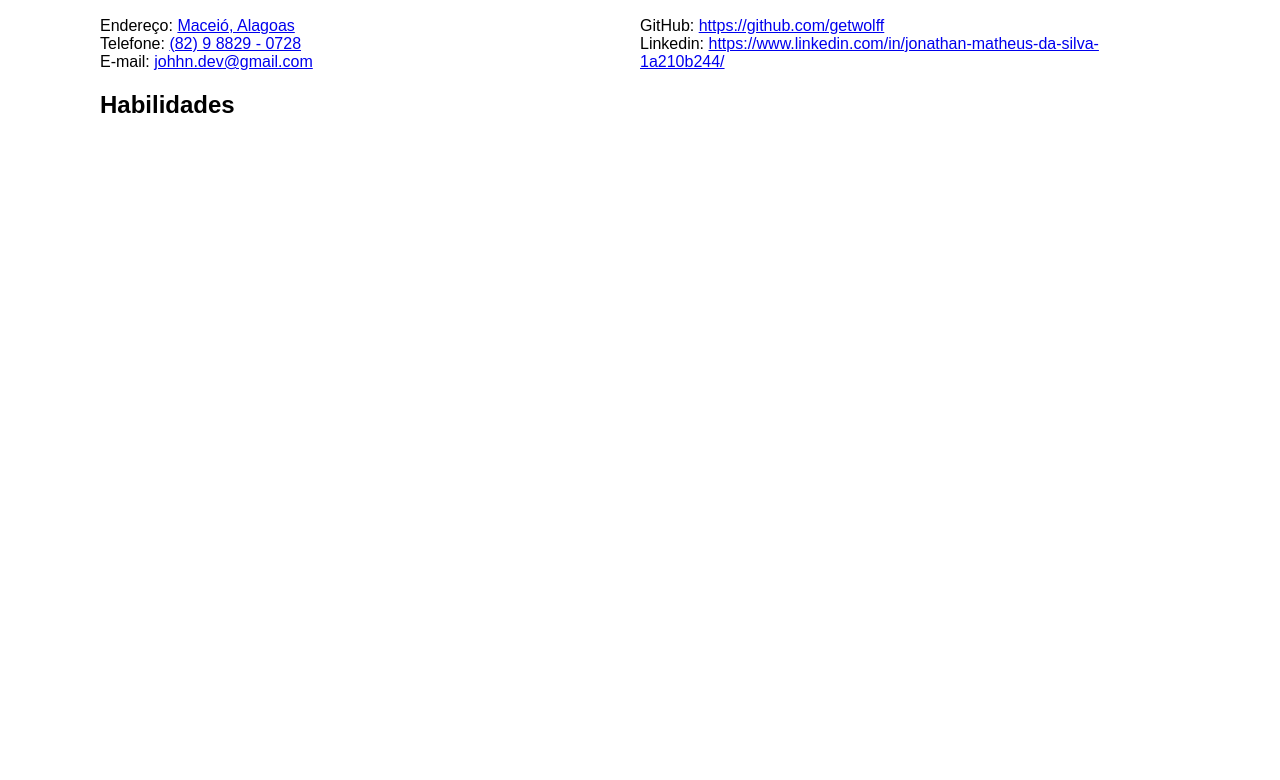
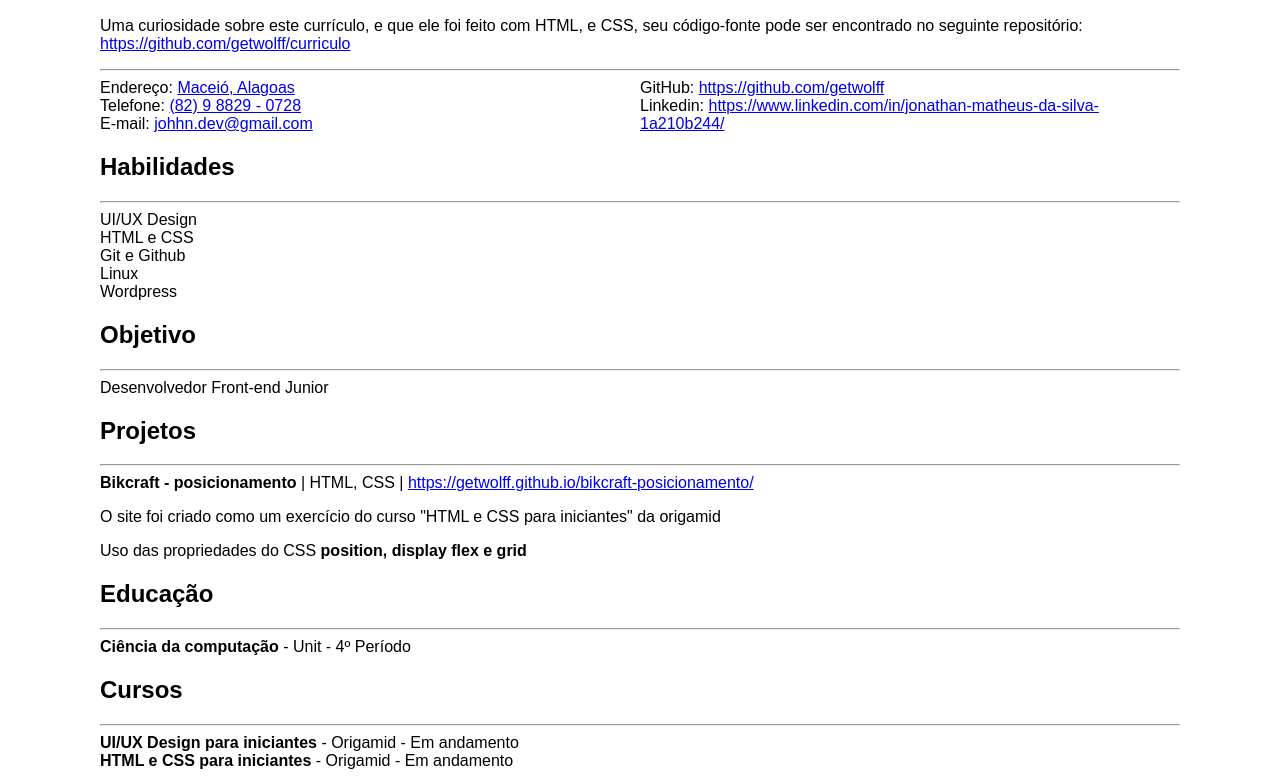
Before and after one commit to jonathan-matheus/curriculo, a plain HTML site: page index.html in a window 1280 px wide. Shown: the part 50-830 px from the top of the page. Before the commit the page ends 800 px from the top, so only its background shows below. Drawn offline with Linux system fonts and the light colour scheme.

Commit message:
Adicionados, projetos, objetivos, e habilidades

```diff
--- a/index.html
+++ b/index.html
@@ -8,11 +8,19 @@
 
 <body>
     <h1 id="meu-nome">Jonathan Matheus Da Silva</h1>
+    <p id="curiosidade">Uma curiosidade sobre este currículo, e que ele foi feito com HTML, e CSS,
+        seu código-fonte pode ser encontrado no seguinte repositório:
+        <a href="https://github.com/getwolff/curriculo">
+            https://github.com/getwolff/curriculo
+        </a>
+    </p>
+    <!-- TODO criar um card no anki para a tag hr -->
+    <hr>
     <!-- TODO criar um cartão para a tag address no anki-->
     <div id="contato">
         <address>
             <!-- TODO criar cartões para os tipos de link, de telefone e email no anki -->
-            <ul>
+            <ul class="remover-list-style">
                 <li>Endereço: <a href="https://goo.gl/maps/k21JK3t9CLCFSAgT7">Maceió, Alagoas</a></li>
                 <li>Telefone: <a href="tel:82988290728">(82) 9 8829 - 0728</a></li>
                 <li>E-mail: <a href="mailto:johhn.dev@gmail.com">johhn.dev@gmail.com</a></li>
@@ -20,18 +28,68 @@
         </address>
 
         <div id="redes-sociais">
-            <ul>
+            <ul class="remover-list-style">
                 <li>GitHub: <a href="https://github.com/getwolff">https://github.com/getwolff</a></li>
-                <li>Linkedin: <a
-                        href="https://www.linkedin.com/in/jonathan-matheus-da-silva-1a210b244/">https://www.linkedin.com/in/jonathan-matheus-da-silva-1a210b244/</a>
+                <li>
+                    Linkedin:
+                    <a href="https://www.linkedin.com/in/jonathan-matheus-da-silva-1a210b244/">
+                        https://www.linkedin.com/in/jonathan-matheus-da-silva-1a210b244/</a>
                 </li>
             </ul>
         </div>
     </div>
 
+
+    <h2>Habilidades</h2>
+    <hr>
     <div id="habilidades">
-        <h2>Habilidades</h2>
+        <div>
+            <ul class="remover-list-style">
+                <li>UI/UX Design</li>
+                <li>HTML e CSS</li>
+                <li>Git e Github</li>
+            </ul>
+        </div>
+
+        <div>
+            <ul>
+                <li>Linux</li>
+                <li>Wordpress</li>
+            </ul>
+        </div>
     </div>
+
+    <h2>Objetivo</h2>
+    <hr>
+    Desenvolvedor Front-end Junior
+
+    <h2>Projetos</h2>
+    <hr>
+    <!-- TODO criar um card no anki para a tag strong -->
+    <b>Bikcraft - posicionamento</b> | HTML, CSS |
+    <a href="https://getwolff.github.io/bikcraft-posicionamento/">
+        https://getwolff.github.io/bikcraft-posicionamento/</a>
+    <p>O site foi criado como um exercício do curso "HTML e CSS para
+        iniciantes" da origamid</p>
+
+    <ul class="alinhando">
+        <li>Uso das propriedades do CSS
+            <b>position, display flex e grid</b>
+        </li>
+    </ul>
+
+    <h2>Educação</h2>
+    <hr>
+    <ul class="alinhando">
+        <li><b>Ciência da computação</b> - Unit - 4º Período</li>
+    </ul>
+
+    <h2>Cursos</h2>
+    <hr>
+    <ul class="alinhando">
+        <li><b>UI/UX Design para iniciantes</b> - Origamid - Em andamento</li>
+        <li><b>HTML e CSS para iniciantes</b> - Origamid - Em andamento</li>
+    </ul>
 </body>
 
 </html>
```
